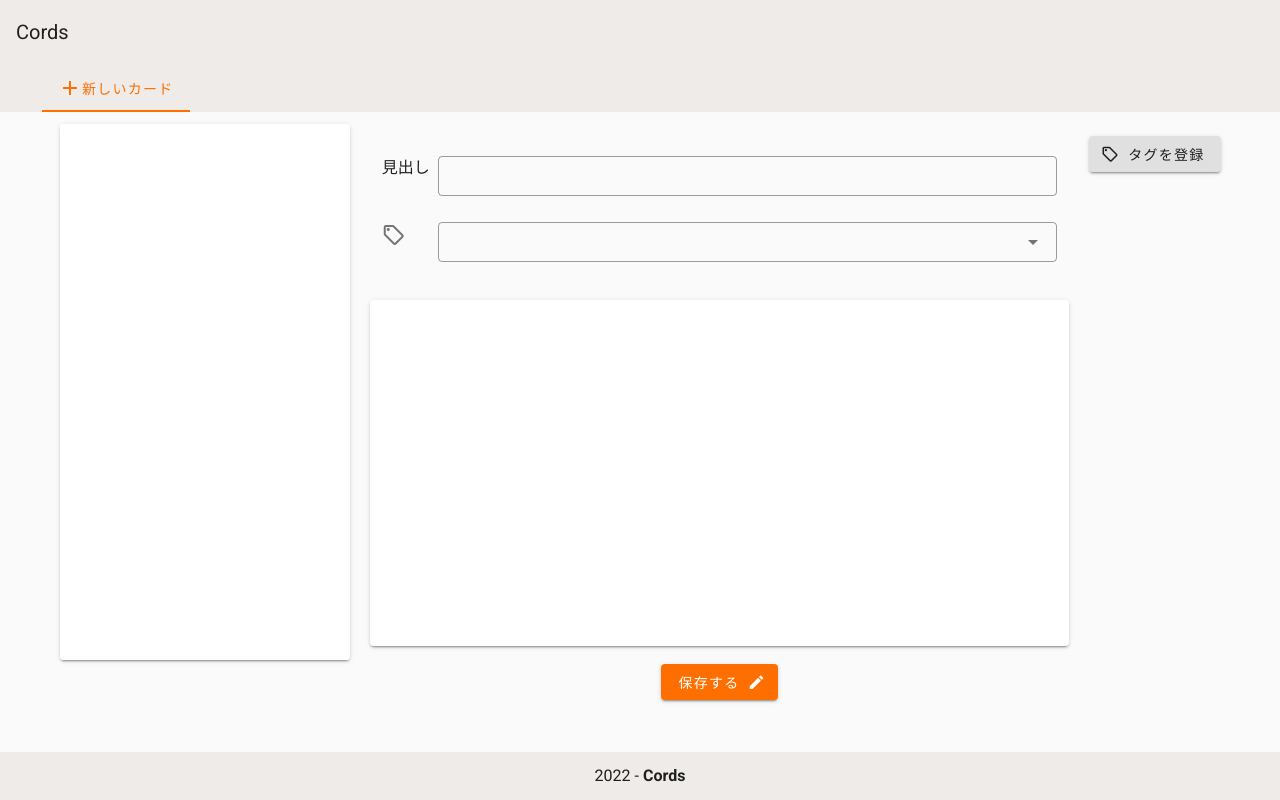
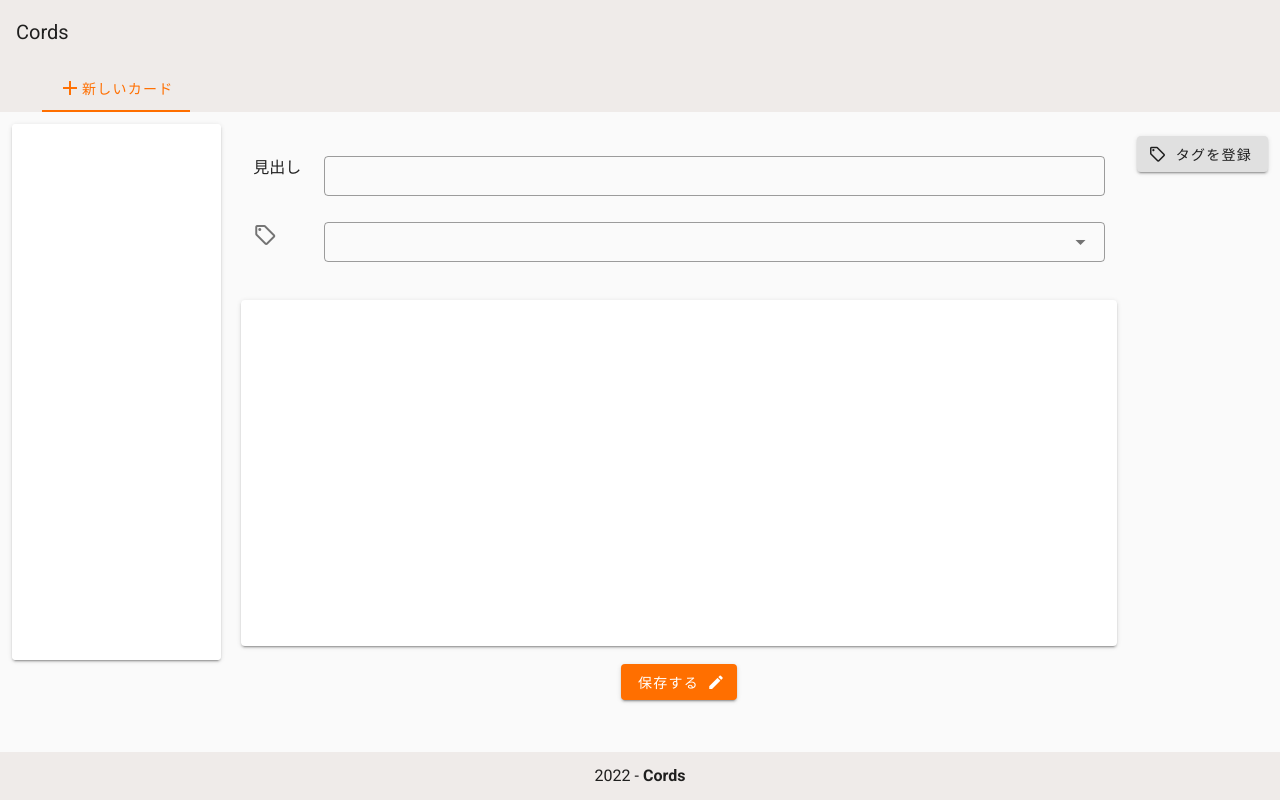
Before and after one commit to simonNozaki/cords, a Nuxt app: page / in a window 1280 px wide. Built offline with nearby package versions, Linux system fonts and the light colour scheme.

Commit message:
chore: flex containerの外側のマージンを削除、スケールするようにする

```diff
--- a/components/MainCardsList.vue
+++ b/components/MainCardsList.vue
@@ -1,7 +1,6 @@
 <template>
   <v-list
     dense
-    nav
     height="536"
     class="force-size"
   >
--- a/components/MainEditForm.vue
+++ b/components/MainEditForm.vue
@@ -1,5 +1,5 @@
 <template>
-  <v-form class="ma-3">
+  <v-form class="ma-5">
     <v-container>
       <v-row no-gutters>
         <v-col cols="1"> 見出し </v-col>
@@ -30,7 +30,6 @@
     <v-textarea
       v-model="body"
       autofocus
-      flat
       no-resize
       full-width
       solo
--- a/pages/index.vue
+++ b/pages/index.vue
@@ -1,9 +1,9 @@
 <template>
-    <v-container>
+    <v-container fluid>
       <v-row
         no-gutters
       >
-        <v-col cols="3">
+        <v-col cols="2">
           <v-card>
             <MainCardsList />
           </v-card>
--- a/pages/notes/_id.vue
+++ b/pages/notes/_id.vue
@@ -1,9 +1,9 @@
 <template>
-    <v-container>
+    <v-container fluid>
       <v-row
         no-gutters
       >
-        <v-col cols="3">
+        <v-col cols="2">
           <v-card>
             <MainCardsList />
           </v-card>
```
